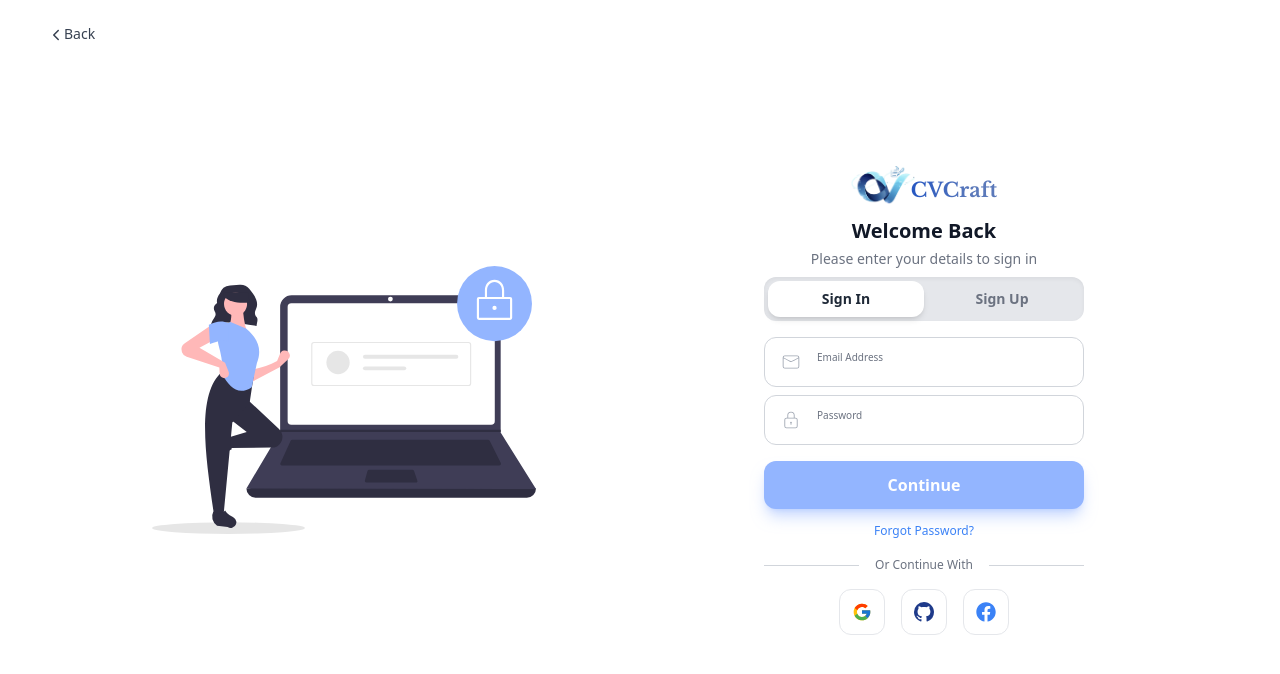
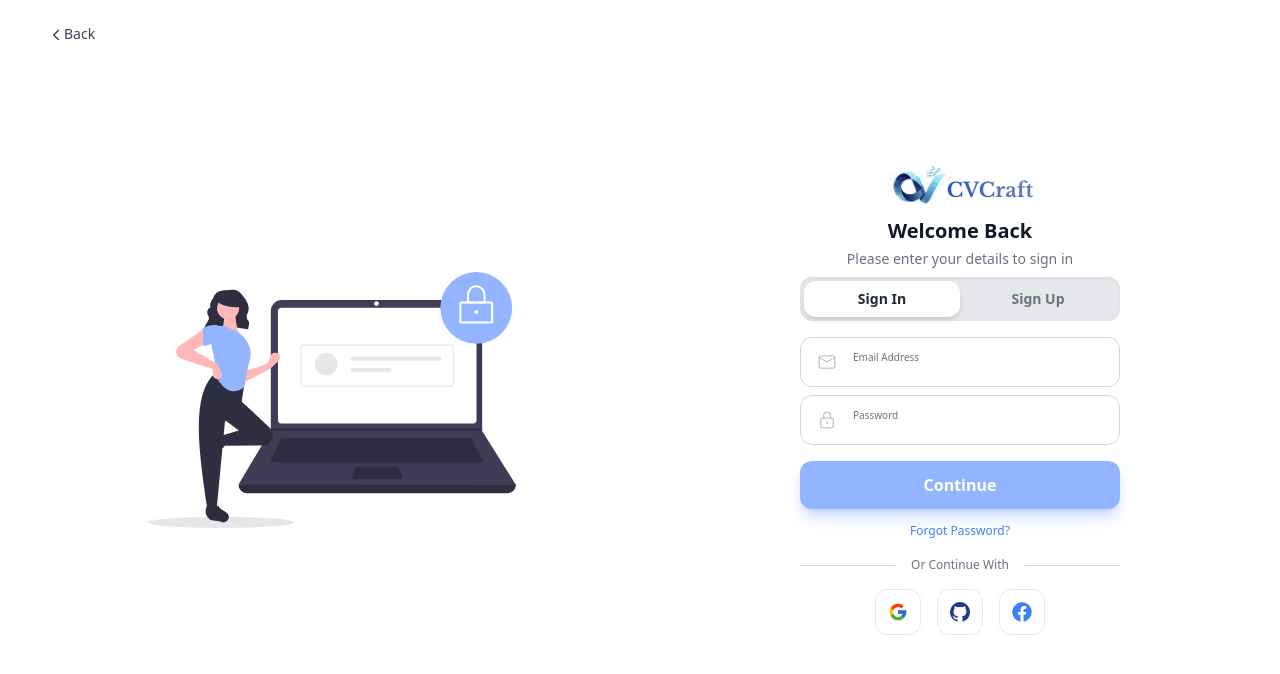
Before and after one commit to farhanadil1/CVCraft, a React (Create React App) app in the folder frontend/: page /auth in a window 1280 px wide. Shown: the top 674 px of the page. Built offline with nearby package versions, Linux system fonts and the light colour scheme.

Commit message:
feat: Update Auth layout to improve responsiveness and visual appeal; adjust grid structure and image display

```diff
--- a/frontend/src/pages/Auth.js
+++ b/frontend/src/pages/Auth.js
@@ -62,24 +62,26 @@ export default function Auth() {
   const fullNameValid = formData.fullName.trim().length >= 3;
 
   return (
-    <div className="flex w-full h-screen font-sans bg-white">
+    <div className="grid grid-cols-1 md:grid-cols-2 w-full h-screen font-sans bg-white overflow-x-hidden">
       {/* Left illustration panel */}
-      <div className="hidden lg:flex flex-2/5 p-8 ml-6 justify-center items-center relative">
+      <div className="lg:flex flex-2/5 p-8 ml-6 justify-center items-center relative">
         <button
           onClick={handleGoback}
           className="absolute top-6 left-6 flex items-center text-sm text-gray-700 hover:text-primary">
           <IoIosArrowBack className="h-4 w-4 mt-[2.5px]" />
           Back
         </button>
+        <div className="flex justify-center">
         <img
           src="./security.svg"
           alt="security"
-          className="w-full ml-24 max-w-sm object-contain"
+          className="hidden md:block h-64 object-contain items-center"
           onError={(e) => (e.target.src = "https://placehold.co/500x500/FFFFFF/4F46E5?text=Secure")}
         />
+        </div>
       </div>
       {/* Form panel */}
-      <div className="flex-1 flex flex-col items-center justify-center bg-white p-6 md:p-8">
+      <div className="flex-1 flex flex-col items-center justify-center bg-white md:p-8">
         <div className="max-w-xs w-full mx-32">
           {/* Logo */}
           <div className="flex justify-center items-center mb-3">
```
